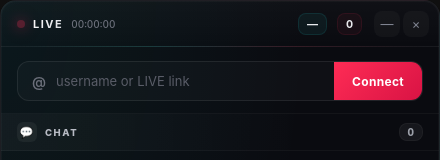
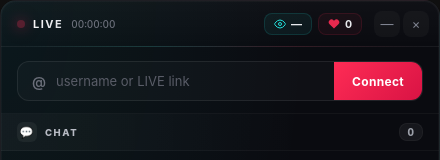
Before and after one commit to wimbiyoashizkia/tiktok-live-chat-overlay, an Electron app: page src/renderer/index.html in a window 440 px wide. Shown: the top 160 px of the page. Drawn offline with Linux system fonts and the light colour scheme; no server answers.

Commit message:
layout: Differentiate viewers and likes stats with icons and colors
Adds distinct icons and color accents for viewers and likes counters,
so streamers can tell them apart at a glance.

Signed-off-by: Wimbi Yoas Hizkia <wimbiyoashizkia@yahoo.com>

```diff
--- a/src/renderer/index.html
+++ b/src/renderer/index.html
@@ -20,10 +20,17 @@
       <span id="duration">00:00:00</span>
     </div>
     <div class="header-stats">
-      <span class="stat" title="Viewers">
+      <span class="stat viewers" title="Viewers">
+        <svg width="12" height="12" viewBox="0 0 24 24" fill="none" stroke="currentColor" stroke-width="2">
+          <path d="M1 12s4-8 11-8 11 8 11 8-4 8-11 8-11-8-11-8z"/>
+          <circle cx="12" cy="12" r="3"/>
+        </svg>
         <b id="viewers">—</b>
       </span>
-      <span class="stat" title="Likes">
+      <span class="stat likes" title="Likes">
+        <svg width="12" height="12" viewBox="0 0 24 24" fill="currentColor">
+          <path d="M20.84 4.61a5.5 5.5 0 0 0-7.78 0L12 5.67l-1.06-1.06a5.5 5.5 0 0 0-7.78 7.78l1.06 1.06L12 21.23l7.78-7.78 1.06-1.06a5.5 5.5 0 0 0 0-7.78z"/>
+        </svg>
         <b id="likes">0</b>
       </span>
     </div>
--- a/src/renderer/styles/layout.css
+++ b/src/renderer/styles/layout.css
@@ -80,7 +80,7 @@
 /* Header stats */
 .header-stats {
   display: flex;
-  gap: 10px;
+  gap: 6px;
   margin-left: auto;
   font-size: 11px;
 }
@@ -88,25 +88,39 @@
 .stat {
   display: flex;
   align-items: center;
-  gap: 4px;
-  padding: 3px 8px;
+  gap: 5px;
+  padding: 3px 9px;
   border-radius: 8px;
-  background: #ffffff0a;
-  color: #7f8390;
   font-variant-numeric: tabular-nums;
-  border: 1px solid #ffffff0a;
+  border: 1px solid transparent;
+  transition: background .15s, border-color .15s;
 }
 
-.stat:first-child {
+.stat.viewers {
   color: var(--accent);
   background: #25f4ee0d;
-  border-color: #25f4ee18;
+  border-color: #25f4ee20;
 }
 
-.stat:last-child {
+.stat.viewers:hover {
+  background: #25f4ee18;
+  border-color: #25f4ee30;
+}
+
+.stat.likes {
   color: var(--accent-2);
   background: #fe2c550d;
-  border-color: #fe2c5518;
+  border-color: #fe2c5520;
+}
+
+.stat.likes:hover {
+  background: #fe2c5518;
+  border-color: #fe2c5530;
+}
+
+.stat svg {
+  flex: none;
+  opacity: .9;
 }
 
 .stat b {
@@ -151,7 +165,6 @@
 }
 
 /* Connect bar */
-
 .connect-bar {
   padding: 14px 16px 12px;
   border-bottom: 1px solid #ffffff0a;
```
